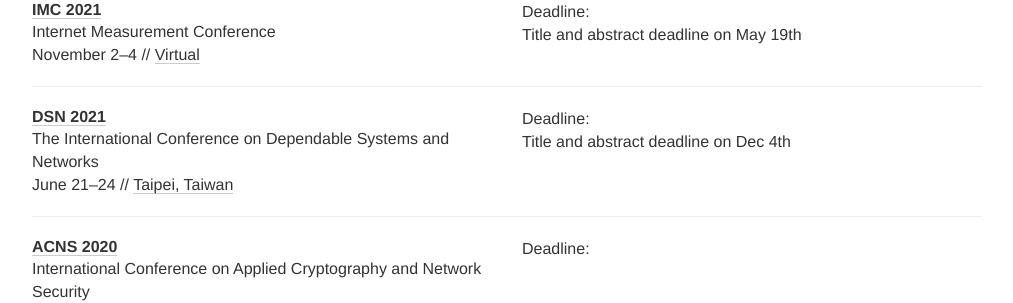
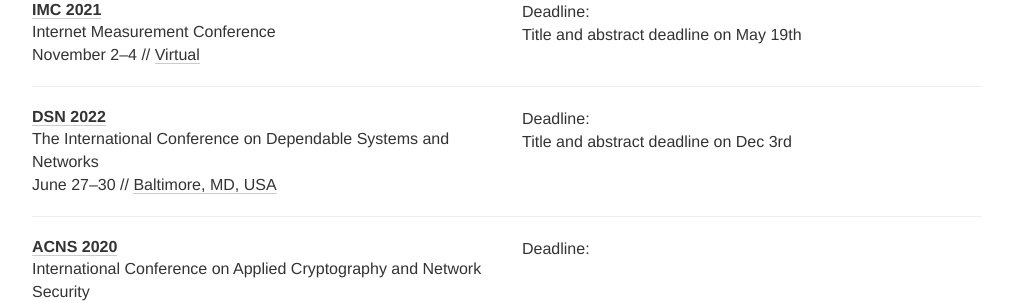
Before and after one commit to sec-deadlines/sec-deadlines.github.io, a Jekyll site: the page built from index.html, in a window 1280 px wide and 900 px high, scrolled down 3093 px. Shown: the part 152-455 px from the top of the window, without its empty margins (133-1146 px from the left). Built offline with Jekyll 4.4.1, drawn with Linux system fonts in a browser that asks for light colours; nearby versions of some CDN libraries; comment, search, counter and statistics services are not loaded.

Commit message:
DSN 2022

```diff
--- a/_data/conferences.yml
+++ b/_data/conferences.yml
@@ -297,12 +297,12 @@
 
 - name: DSN
   description: The International Conference on Dependable Systems and Networks
-  year: 2021
-  link: http://dsn2021.ntu.edu.tw/
-  deadline: "2020-12-11 23:59"
-  comment: Title and abstract deadline on Dec 4th
-  date: June 21-24
-  place: Taipei, Taiwan
+  year: 2022
+  link: https://dsn2022.github.io/
+  deadline: "2021-12-10 23:59"
+  comment: Title and abstract deadline on Dec 3rd
+  date: June 27-30
+  place: Baltimore, MD, USA
   tags: SEC
 
 - name: ACNS
```
